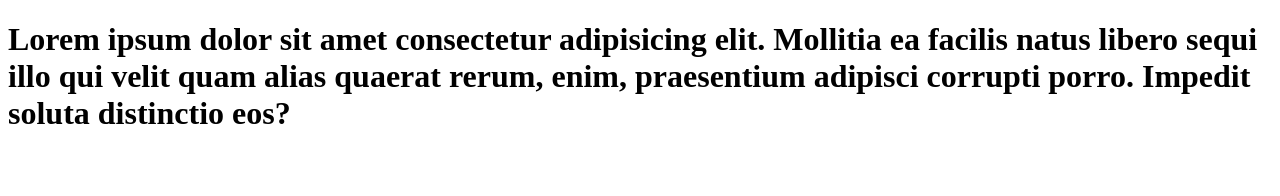
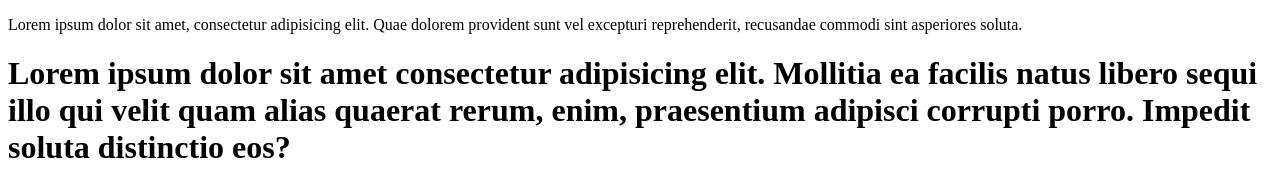
Before and after one commit to Krishnamaurya9545/learn-git, a plain HTML site: page index.html in a window 1280 px wide. Drawn offline with Linux system fonts and the light colour scheme.

Commit message:
Add code in index file

```diff
--- a/index.html
+++ b/index.html
@@ -6,6 +6,7 @@
     <title>Git Website</title>
 </head>
 <body>
-   <h1>Lorem ipsum dolor sit amet consectetur adipisicing elit. Mollitia ea facilis natus libero sequi illo qui velit quam alias quaerat rerum, enim, praesentium adipisci corrupti porro. Impedit soluta distinctio eos?</h1>
+    <p>Lorem ipsum dolor sit amet, consectetur adipisicing elit. Quae dolorem provident sunt vel excepturi reprehenderit, recusandae commodi sint asperiores soluta.</p>
+    <h1>Lorem ipsum dolor sit amet consectetur adipisicing elit. Mollitia ea facilis natus libero sequi illo qui velit quam alias quaerat rerum, enim, praesentium adipisci corrupti porro. Impedit soluta distinctio eos?</h1>
 </body>
 </html>
```
